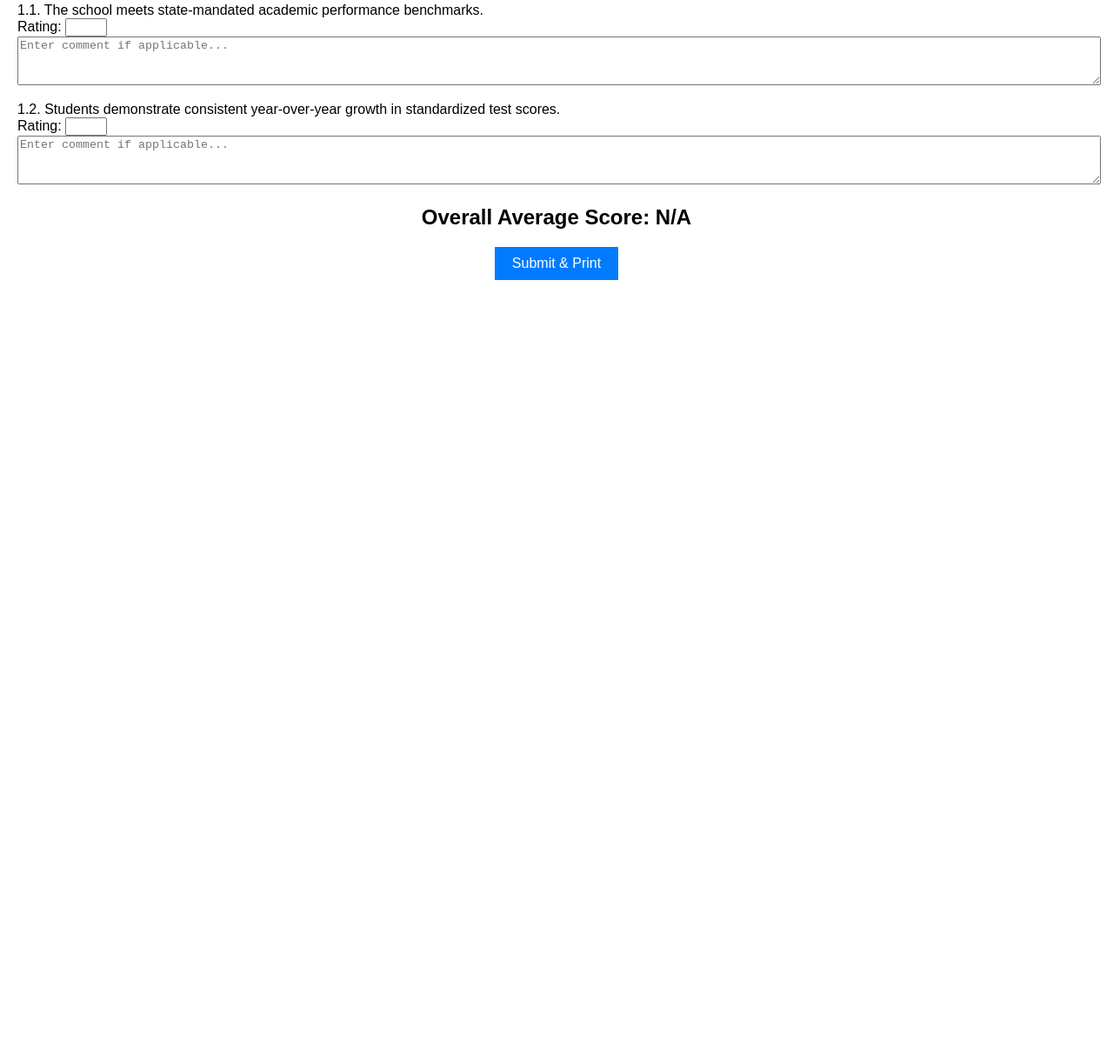
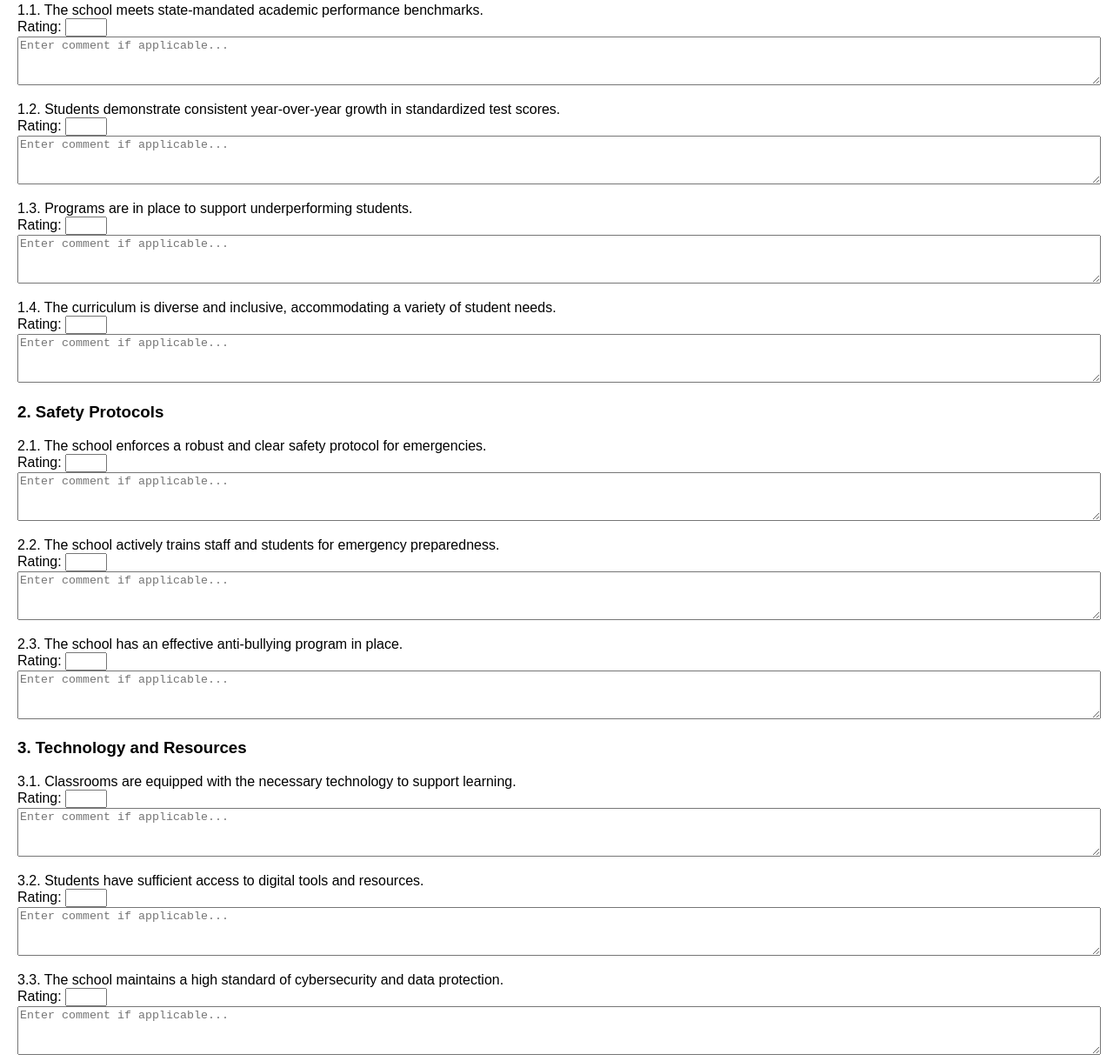
Before and after one commit to jafernz2/school-audit-form, a plain HTML site: page index.html in a window 1280 px wide. Shown: the part 444-1664 px from the top of the page at 87% size. Before the commit the page ends 800 px from the top, so only its background shows below. Drawn offline with Linux system fonts and the light colour scheme.

Commit message:
Update index.html

```diff
--- a/index.html
+++ b/index.html
@@ -87,15 +87,59 @@
                 Rating: <input type="number" class="rating" min="1" max="5" required>
                 <textarea class="comment" placeholder="Enter comment if applicable..."></textarea>
             </div>
-
             <div class="question">
                 <label>1.2. Students demonstrate consistent year-over-year growth in standardized test scores.</label><br>
                 Rating: <input type="number" class="rating" min="1" max="5" required>
                 <textarea class="comment" placeholder="Enter comment if applicable..."></textarea>
             </div>
 
-            <!-- Repeat the structure for all questions -->
+            <!-- Additional Academic Performance Questions -->
+            <div class="question">
+                <label>1.3. Programs are in place to support underperforming students.</label><br>
+                Rating: <input type="number" class="rating" min="1" max="5" required>
+                <textarea class="comment" placeholder="Enter comment if applicable..."></textarea>
+            </div>
+            <div class="question">
+                <label>1.4. The curriculum is diverse and inclusive, accommodating a variety of student needs.</label><br>
+                Rating: <input type="number" class="rating" min="1" max="5" required>
+                <textarea class="comment" placeholder="Enter comment if applicable..."></textarea>
+            </div>
 
+            <!-- Safety Protocols -->
+            <h3>2. Safety Protocols</h3>
+            <div class="question">
+                <label>2.1. The school enforces a robust and clear safety protocol for emergencies.</label><br>
+                Rating: <input type="number" class="rating" min="1" max="5" required>
+                <textarea class="comment" placeholder="Enter comment if applicable..."></textarea>
+            </div>
+            <div class="question">
+                <label>2.2. The school actively trains staff and students for emergency preparedness.</label><br>
+                Rating: <input type="number" class="rating" min="1" max="5" required>
+                <textarea class="comment" placeholder="Enter comment if applicable..."></textarea>
+            </div>
+            <div class="question">
+                <label>2.3. The school has an effective anti-bullying program in place.</label><br>
+                Rating: <input type="number" class="rating" min="1" max="5" required>
+                <textarea class="comment" placeholder="Enter comment if applicable..."></textarea>
+            </div>
+
+            <!-- Technology and Resources -->
+            <h3>3. Technology and Resources</h3>
+            <div class="question">
+                <label>3.1. Classrooms are equipped with the necessary technology to support learning.</label><br>
+                Rating: <input type="number" class="rating" min="1" max="5" required>
+                <textarea class="comment" placeholder="Enter comment if applicable..."></textarea>
+            </div>
+            <div class="question">
+                <label>3.2. Students have sufficient access to digital tools and resources.</label><br>
+                Rating: <input type="number" class="rating" min="1" max="5" required>
+                <textarea class="comment" placeholder="Enter comment if applicable..."></textarea>
+            </div>
+            <div class="question">
+                <label>3.3. The school maintains a high standard of cybersecurity and data protection.</label><br>
+                Rating: <input type="number" class="rating" min="1" max="5" required>
+                <textarea class="comment" placeholder="Enter comment if applicable..."></textarea>
+            </div>
         </div>
 
         <div id="average-score" class="section">
```
